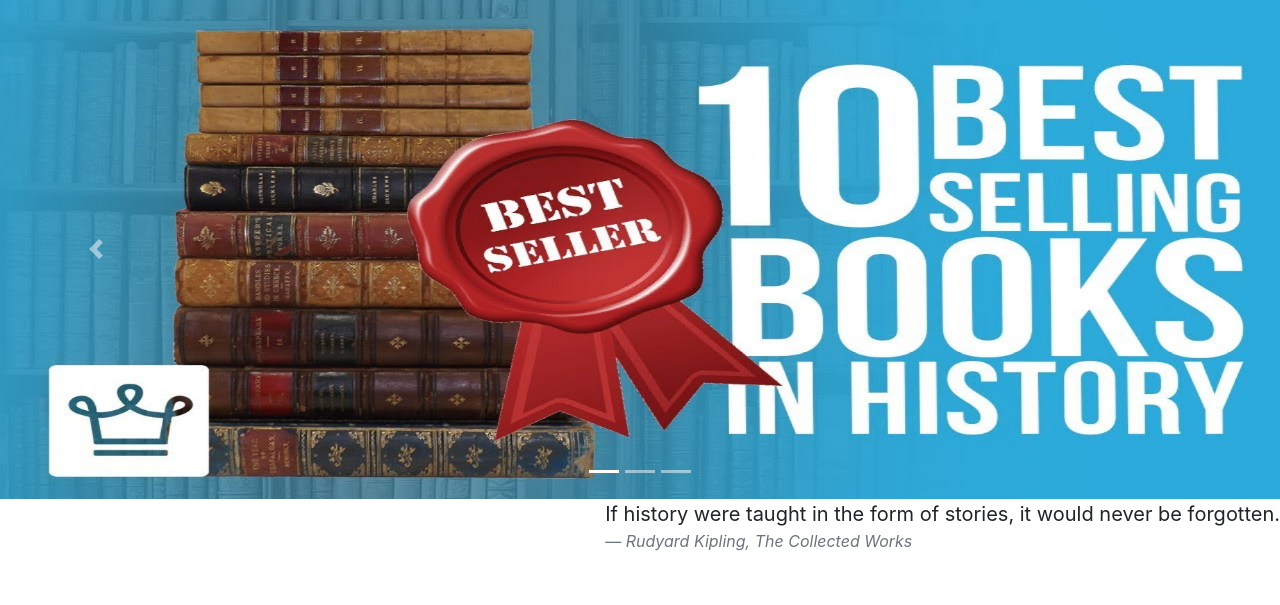
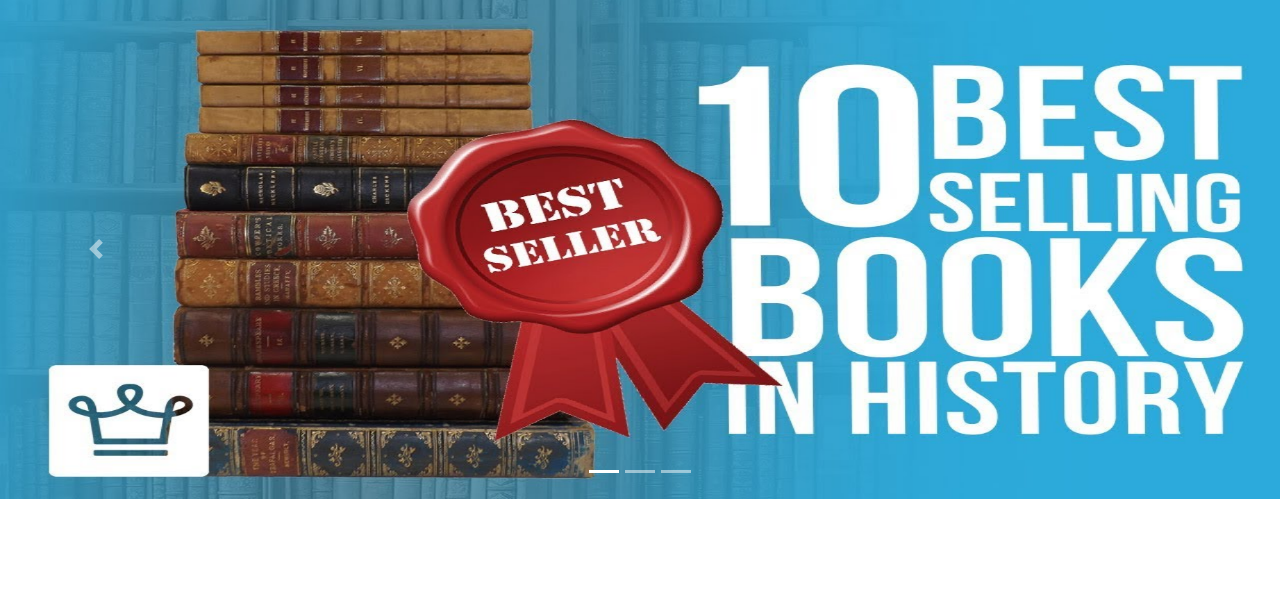
Before and after one commit to JonathanZYZ/App3PD, a PHP site: page / in a window 1280 px wide. Shown: the part 57-662 px from the top of the page. Run offline with PHP 8.4, Linux system fonts and the light colour scheme.

Commit message:
App 3 commit 7

```diff
--- a/index.php
+++ b/index.php
@@ -47,10 +47,10 @@ session_start();
                 <span class="sr-only">Next</span>
             </a>
         </div>
-<blockquote class="blockquote float-right">
+<!--<blockquote class="blockquote float-right">
   <p class="mb-0">If history were taught in the form of stories, it would never be forgotten.</p>
   <footer class="blockquote-footer"><cite title="Source Title">Rudyard Kipling, The Collected Works</cite></footer>
-</blockquote>
+</blockquote>-->
 
     </body>
 </html>
```
